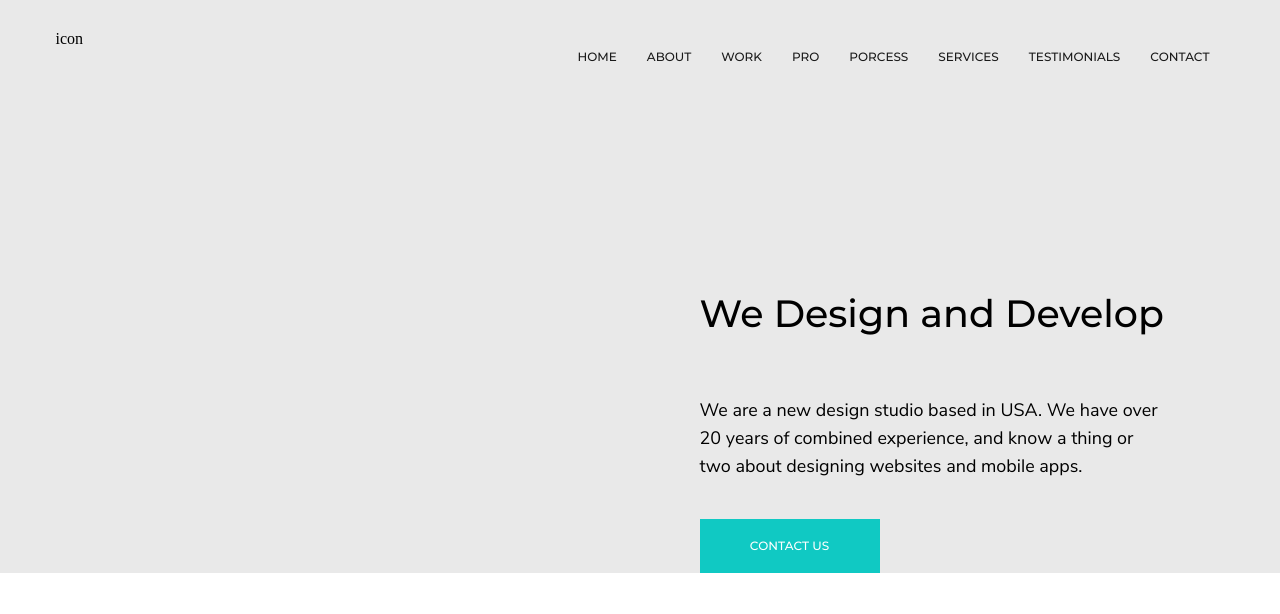
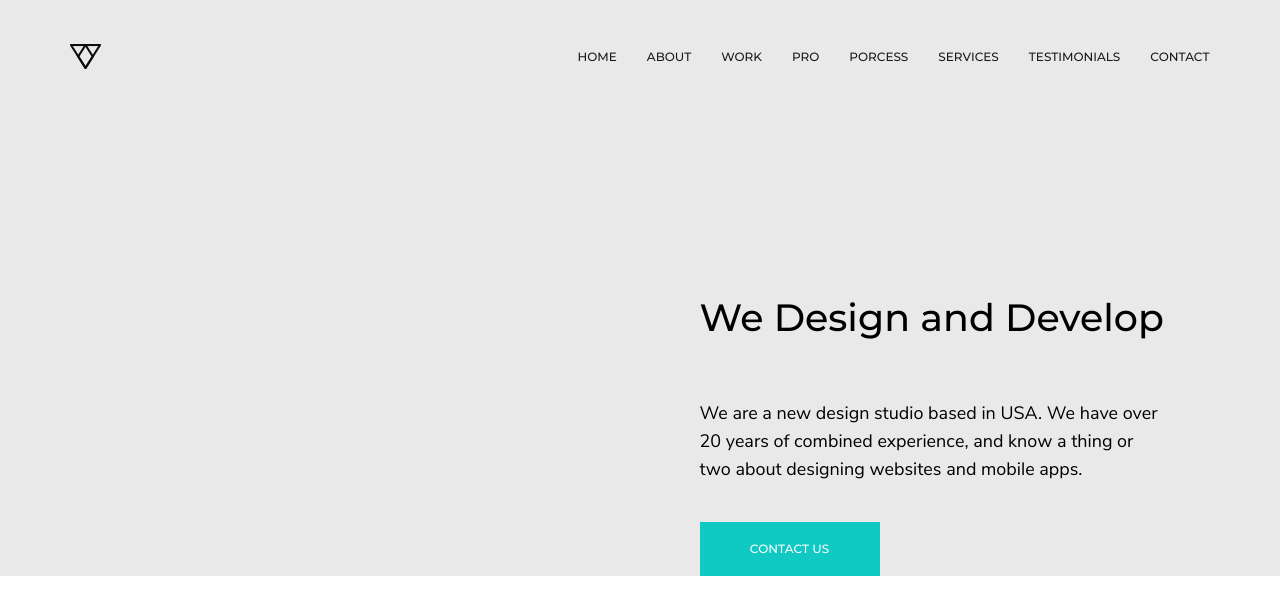
Before and after one commit to andrey-goloskov/piroll, a website: page index.html in a window 1280 px wide. Drawn offline with nearby package versions, Linux system fonts and the light colour scheme; files whose address does not match are found by name.

Commit message:
add a-icon logo

```diff
--- a/index.html
+++ b/index.html
@@ -9,8 +9,8 @@
 	</head>
 	<body>
 		<header>
-			<div class="icon-menu container  grid">
-				<div id="header-icon">icon</div>
+			<div class="icon-menu container grid">
+				<a href="#" class="header-icon"><img src="src/icons/logo.png" alt="home"></a>
 				<nav class="grid">
 					<a href="#">home</a>
 					<a href="#">about</a>
--- a/src/less/styles.less
+++ b/src/less/styles.less
@@ -20,7 +20,9 @@ header {
     grid-template-columns: auto auto;
     justify-content: space-between;
     padding-top: 30px;
-    #header-icon {}
+    .header-icon {
+      padding: 14px;
+    }
     nav {
       list-style-type: none;
       grid-template-columns: repeat(8, auto);
```
Also changed, not shown: dist/css/styles.css, src/icons/logo.png (added).
